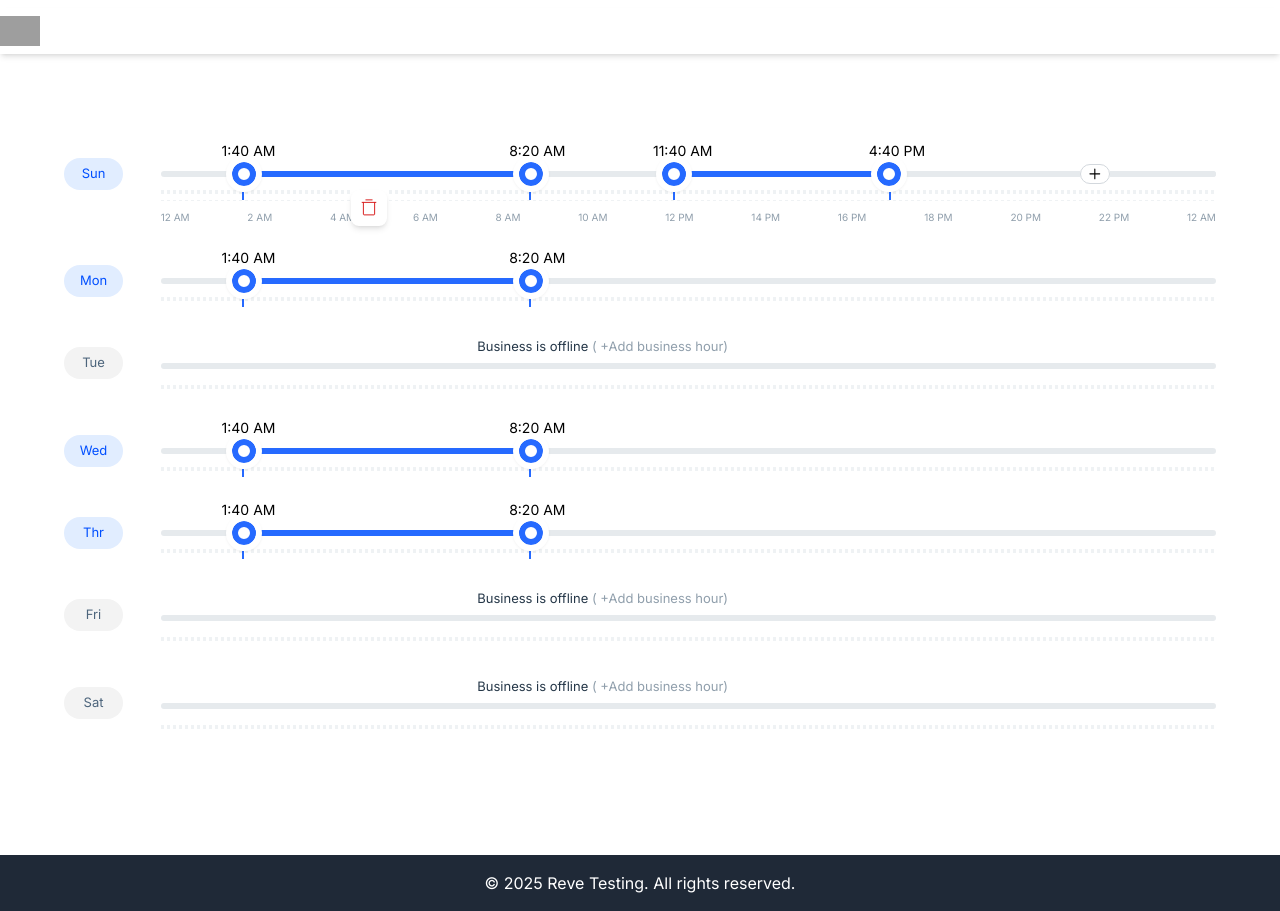
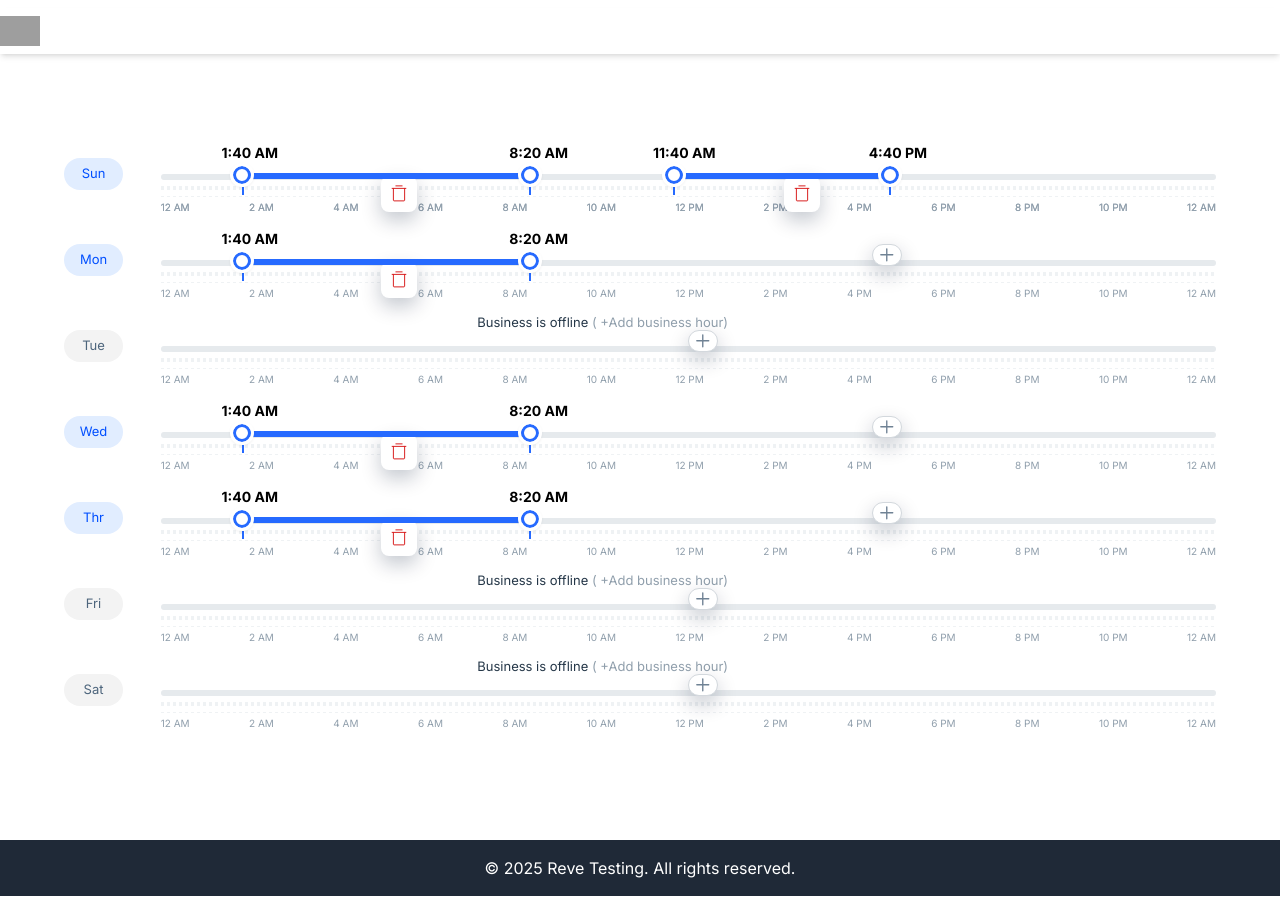
Before and after one commit to MdAmanullahSayeem/reve_test, a React (Vite) app: page / in a window 1280 px wide. Built offline with nearby package versions, Linux system fonts and the light colour scheme; grey boxes are pictures that could not be loaded.

Commit message:
fix: mis match interactions

```diff
--- a/src/components/common/AddSlot.tsx
+++ b/src/components/common/AddSlot.tsx
@@ -1,90 +1,81 @@
-import { useCallback, useState } from 'react';
-import {
-  Dialog,
-  DialogClose,
-  DialogContent,
-  DialogOverlay,
-  DialogTrigger,
-} from '../ui/dialog';
 import { GoPlus } from 'react-icons/go';
-import AddSlotForm from '../ui/forms/AddSlotForm';
-import { Input } from '../ui/input';
-import SingleSlot from './SingleSlot';
-import { RangeDataType } from '@/types';
 import { useSlotContext } from '@/hooks/useSlotContext';
-import { GoX } from 'react-icons/go';
 
-export default function AddSlot({ day }: { day: string }) {
-  const [open, setOpen] = useState(false);
-  const { addSlot, slotContext } = useSlotContext();
-  const { slots } = slotContext[day];
-  const [error, setError] = useState('');
+export default function AddSlot({
+  day,
+  opacity = [0, 0],
+  max = 1440,
+  className = '',
+}: {
+  day: string;
+  max?: number;
+  className?: string;
+  opacity?: number[];
+}) {
+  const { slotContext, addSlot } = useSlotContext();
+  const { slots = [] } = slotContext[day];
 
-  const handleFormData = useCallback(
-    (data: RangeDataType) => {
-      const { start, end, date } = data;
-      const nextSlot = slots.find((slot) => slot.start >= start); //last
-      const prevSlot = [...slots].reverse().find((slot) => slot.start <= start);
-      const isValid =
-        start > (prevSlot?.end || -1) && end < (nextSlot?.start || Infinity);
-      if (!isValid) {
-        setError('Slot is already filled');
-        return;
+  const {
+    start = 0,
+    end = max,
+    id,
+  } = slots[slots.length - 1] || { start: 0, end: max, id: `${day}_${0}` };
+  const min_gap = 120;
+  const nextId = day + '_' + (id.split('_')[1] + 1);
+
+  if (slots.length > 1) return null;
+  if (slots.length) {
+    return (
+      <>
+        {start > 110 && (
+          <div
+            onClick={() =>
+              addSlot({
+                start: (0 + start * 20 * 0.01) | 0,
+                end: (start - start * 20 * 0.01) | 0,
+                date: '',
+                id: nextId,
+              })
+            }
+            style={{ left: `${(((start / 2) | 0) * 100) / max - 2}%` }}
+            className={`add-icon opacity-${opacity[0]} ${className}`}
+          >
+            <GoPlus size={22} color="#6F8294" />
+          </div>
+        )}
+        {max - end > min_gap && (
+          <div
+            onClick={() =>
+              addSlot({
+                start: (end + (max - end) * 20 * 0.01) | 0,
+                end: (max - (max - end) * 20 * 0.01) | 0,
+                date: '',
+                id: nextId,
+              })
+            }
+            style={{ left: `${((end + (max - end) / 2) * 100) / max}%` }}
+            className={`add-icon opacity-${opacity[1]} ${className}`}
+          >
+            <GoPlus size={22} color="#6F8294" />
+          </div>
+        )}
+      </>
+    );
+  }
+  return (
+    <div
+      onClick={() =>
+        addSlot({
+          start: (0 + max * 20 * 0.01) | 0,
+          end: (max - max * 20 * 0.01) | 0,
+          date: '',
+          id: nextId,
+        })
       }
-      const nextId = day + '_' + (slots.length + 1);
-      addSlot({ date, start: Number(start), end: Number(end), id: nextId });
-      setOpen(false);
-      setError('');
-    },
-    [addSlot, day, slots]
-  );
-
-  return (
-    <div className="absolute right-[10%] -bottom-4 bg-white">
-      <Dialog open={open} onOpenChange={setOpen}>
-        <DialogOverlay className="dialog-overlay" />
-        <DialogClose className="hidden" />
-        <DialogTrigger onClick={() => setOpen(true)}>
-          <GoPlus
-            className="w-[30px] h-[20px] rounded-full border border-[#D3D8DD]"
-            size={24}
-          />
-        </DialogTrigger>
-        <DialogContent
-          aria-describedby="slot input"
-          className="unstyled-dialog"
-        >
-          <div className="dialog-content p-4">
-            <div className="bg-white rounded-[8px] px-2 py-8 sm:p-8">
-              <div className="p-[2px] absolute bg-white  top-0 right-0 rounded-full opacity-90 cursor-pointer hover:shadow-gray-400 shadow-gray-500 shadow-sm">
-                <GoX
-                  onClick={() => setOpen(false)}
-                  size={32}
-                  color="#647491"
-                  className="hover:bg-blue-100 rounded-full p-[2px]"
-                />
-              </div>
-
-              <AddSlotForm onSubmit={handleFormData} className="">
-                <>
-                  <Input
-                    className="mb-16 outline-none border-[#d3dbe5] border-2 hover:border-[#acb8cb] focus-visible:ring-0"
-                    type="date"
-                    name="date"
-                  />
-
-                  <SingleSlot className="mb-6" />
-                  {error && (
-                    <p className="mb-4 -mt-4 text-yellow-400 text-sm">
-                      {error}
-                    </p>
-                  )}
-                </>
-              </AddSlotForm>
-            </div>
-          </div>
-        </DialogContent>
-      </Dialog>
+      style={{ left: `${((max / 2) * 100) / max}%` }}
+      className={`add-icon opacity-${opacity[0]} ${className}`}
+    >
+      <GoPlus size={22} color="#6F8294" />
     </div>
   );
 }
--- a/src/components/common/DelSlot.tsx
+++ b/src/components/common/DelSlot.tsx
@@ -1,79 +1,36 @@
 import DelIcon from '@/assets/TrashSimple.svg';
 import { useSlotContext } from '@/hooks/useSlotContext';
-import {
-  Dialog,
-  DialogClose,
-  DialogContent,
-  DialogOverlay,
-  DialogTrigger,
-} from '../ui/dialog';
-import { GoX } from 'react-icons/go';
-import { useCallback, useState } from 'react';
+import { useCallback, useMemo } from 'react';
+import { RangeDataType } from '@/types';
 
-export default function DelSlot({ day }: { day: string }) {
-  const [open, setOpen] = useState(false);
+export default function DelSlot({
+  slot,
+  max = 1440,
+  className = '',
+}: {
+  slot: RangeDataType;
+  max?: number;
+  className?: string;
+}) {
+  const { start, end } = slot;
 
-  const { delSlot, slotContext } = useSlotContext();
-  const { slots } = slotContext[day] || {};
+  const left = useMemo(() => {
+    return ((start + (((end - start) / 2) | 0)) * 100) / max + '%';
+  }, [end, start, max]);
+
+  const { delSlot } = useSlotContext();
 
   const handleDel = useCallback(() => {
-    delSlot(slots[0]);
-    setOpen(false);
-  }, [delSlot, slots]);
+    delSlot(slot);
+  }, [delSlot, slot]);
 
   return (
-    <div className="absolute left-[18%] top-[16px] bg-white">
-      <Dialog open={open} onOpenChange={setOpen}>
-        <DialogOverlay className="dialog-overlay" />
-        <DialogClose className="hidden" />
-        <DialogTrigger onClick={() => setOpen(true)}>
-          <div className="cursor-pointer flex items-center justify-center w-9 h-9 rounded-lg bg-white shadow-md">
-            <img src={DelIcon} alt="DelIcon" />
-          </div>
-        </DialogTrigger>
-        <DialogContent
-          aria-describedby="slot input"
-          className="unstyled-dialog"
-        >
-          <div className="dialog-content p-4 max-w-lg">
-            <div className="bg-white rounded-[8px] p-8">
-              <div className="p-[2px] absolute bg-white  top-0 right-0 rounded-full opacity-90 cursor-pointer hover:shadow-gray-400 shadow-gray-500 shadow-sm">
-                <GoX
-                  onClick={() => setOpen(false)}
-                  size={32}
-                  color="#647491"
-                  className="hover:bg-blue-100 rounded-full p-[2px]"
-                />
-              </div>
-
-              <div className="flex flex-col space-y-2 text-center sm:text-left">
-                <h2 className="text-lg font-semibold">
-                  Are you absolutely sure?
-                </h2>
-                <p className="text-sm text-gray-500 dark:text-gray-400">
-                  This action cannot be undone.
-                </p>
-              </div>
-              <div className="flex flex-col-reverse sm:flex-row sm:justify-end sm:space-x-2">
-                <button
-                  onClick={() => setOpen(false)}
-                  type="button"
-                  className="inline-flex items-center justify-center gap-2 whitespace-nowrap rounded-md text-sm font-medium ring-offset-white transition-colors focus-visible:outline-none focus-visible:ring-2 focus-visible:ring-gray-950 focus-visible:ring-offset-2 disabled:pointer-events-none disabled:opacity-50 [&amp;_svg]:pointer-events-none [&amp;_svg]:size-4 [&amp;_svg]:shrink-0 dark:ring-offset-gray-950 dark:focus-visible:ring-gray-300 border border-gray-200 bg-white hover:bg-gray-100 hover:text-gray-900 dark:border-gray-800 dark:bg-gray-950 dark:hover:bg-gray-800 dark:hover:text-gray-50 h-10 px-4 py-2 mt-2 sm:mt-0"
-                >
-                  Cancel
-                </button>
-                <button
-                  onClick={handleDel}
-                  type="button"
-                  className="inline-flex items-center justify-center gap-2 whitespace-nowrap rounded-md text-sm font-medium ring-offset-white transition-colors focus-visible:outline-none focus-visible:ring-2 focus-visible:ring-gray-950 focus-visible:ring-offset-2 disabled:pointer-events-none disabled:opacity-50 [&amp;_svg]:pointer-events-none [&amp;_svg]:size-4 [&amp;_svg]:shrink-0 dark:ring-offset-gray-950 dark:focus-visible:ring-gray-300 bg-gray-900 text-gray-50 hover:bg-gray-900/90 dark:bg-gray-50 dark:text-gray-900 dark:hover:bg-gray-50/90 h-10 px-4 py-2"
-                >
-                  Continue
-                </button>
-              </div>
-            </div>
-          </div>
-        </DialogContent>
-      </Dialog>
+    <div
+      style={{ left: left }}
+      onClick={handleDel}
+      className={`del-icon ${className}`}
+    >
+      <img src={DelIcon} alt="DelIcon" />
     </div>
   );
 }
--- a/src/components/common/HourSlot.tsx
+++ b/src/components/common/HourSlot.tsx
@@ -1,3 +1,4 @@
+import { minToTimeString } from '@/utils/helper';
 import { useRef } from 'react';
 
 export default function HourSlot({
@@ -14,15 +15,13 @@ export default function HourSlot({
       ref={sliderTrack}
       className={`w-full flex items-center justify-between [&>_p]:text-[10px] [&>_p]:whitespace-nowrap ${className}`}
     >
-      {[...new Array(totalHour)].map((_, i) =>
-        i * hourGap === 0 || i * hourGap == 24 ? (
-          <p key={i}>12 AM</p>
-        ) : i * hourGap < 12 ? (
-          <p key={i}>{i * hourGap} AM</p>
-        ) : (
-          <p key={i}>{i * hourGap} PM</p>
-        )
-      )}
+      {[...new Array(totalHour)].map((_, i) => (
+        <p key={i}>
+          {minToTimeString(i * hourGap * 60).hr +
+            ' ' +
+            minToTimeString(i * hourGap * 60).amp}
+        </p>
+      ))}
     </div>
   );
 }
--- a/src/components/common/InputRange.css
+++ b/src/components/common/InputRange.css
@@ -20,9 +20,6 @@
   bottom: 0;
   border-radius: 3px;
 }
-.input-range.edit .slider-track {
-  border-radius: 3px;
-}
 
 .input-range .label {
   width: 2px;
@@ -31,13 +28,15 @@
   content: '';
   position: absolute;
   transform: translateX(-50%);
-  top: 18px;
+  top: 11px;
+  z-index: 1;
 }
 .input-range .label > div {
   font-size: 14px;
+  font-weight: bold;
   white-space: nowrap;
   position: absolute;
-  bottom: 52px;
+  bottom: 32px;
   left: -20px;
 }
 
@@ -58,13 +57,13 @@
 
 .input-range input[type='range']::-webkit-slider-thumb {
   position: relative;
-  z-index: 2;
-  margin-top: -9px;
-  width: 24px;
-  height: 24px;
-  border: 6px solid #266aff;
+  z-index: 20;
+  margin-top: -7px;
+  width: 18px;
+  height: 18px;
+  border: 3px solid #266aff;
   background-color: #ffffff;
-  outline: 6px solid #ffffff;
+  outline: 3px solid #ffffff;
   border-radius: 100%;
   pointer-events: auto;
   appearance: none;
@@ -73,12 +72,12 @@
 }
 
 .input-range input[type='range']::-moz-range-thumb {
-  margin-top: -9px;
-  width: 24px;
-  height: 24px;
-  border: 6px solid #266aff;
+  margin-top: -7px;
+  width: 18px;
+  height: 18px;
+  border: 3px solid #266aff;
   background-color: #ffffff;
-  outline: 6px solid #ffffff;
+  outline: 3px solid #ffffff;
   border-radius: 100%;
   pointer-events: auto;
   appearance: none;
@@ -86,21 +85,47 @@
 }
 
 .input-range input[type='range']::-ms-thumb {
-  margin-top: -9px;
-  width: 24px;
-  height: 24px;
-  border: 6px solid #266aff;
+  margin-top: -7px;
+  width: 18px;
+  height: 18px;
+  border: 3px solid #266aff;
   background-color: #ffffff;
-  outline: 6px solid #ffffff;
+  outline: 3px solid #ffffff;
   border-radius: 100%;
   pointer-events: auto;
   appearance: none;
   @apply cursor-grab transition-shadow drop-shadow-sm hover:drop-shadow-md ease-in-out;
 }
 
-.input-range div {
-  position: absolute;
-  width: 2px;
-  height: 8px;
-  display: block;
+.isEmpty .text-label {
+  @apply absolute left-[30%] bottom-4 whitespace-nowrap text-[#253748] text-[13px];
 }
+
+.add-icon {
+  box-shadow: rgba(0, 20, 51, 0.24) 0px 8px 20px;
+  @apply z-10  absolute w-[30px] bottom-0 h-[22px]  cursor-pointer flex items-center justify-center rounded-full border border-[#D3D8DD] bg-white;
+}
+
+.add-icon.opacity-100 {
+  bottom: -9px;
+  transition: all 0.4s cubic-bezier(0.785, 0.135, 0.15, 0.86);
+}
+
+.del-icon {
+  box-shadow: rgba(0, 20, 51, 0.24) 0px 8px 20px;
+  @apply z-10 absolute top-0 cursor-pointer flex items-center justify-center w-9 h-9 rounded-lg bg-white;
+}
+.del-icon.opacity-100 {
+  top: 12px;
+  transition: all 0.4s cubic-bezier(0.785, 0.135, 0.15, 0.86);
+}
+
+.isEmpty .text-label {
+  opacity: 1;
+  transition: all 0.4s cubic-bezier(0.785, 0.135, 0.15, 0.86);
+  @apply absolute left-[30%] bottom-4 whitespace-nowrap text-[#253748] text-[13px];
+}
+
+.add-icon.opacity-100 + .isEmpty .text-label {
+  opacity: 0;
+}
--- a/src/components/common/InputRange.tsx
+++ b/src/components/common/InputRange.tsx
@@ -3,11 +3,13 @@ import './InputRange.css';
 import { RangeDataType } from '@/types';
 import { minToTimeString } from '@/utils/helper';
 import { useSlotContext } from '@/hooks/useSlotContext';
+import DelSlot from './DelSlot';
+import MinSlot from './MinSlot';
+import HourSlot from './HourSlot';
 
 type PropTypes = {
   fill?: string;
   track?: string;
-  editMode?: boolean;
   minGap?: number;
   slot?: RangeDataType;
   min?: number;
@@ -19,14 +21,14 @@ type PropTypes = {
   prevEnd?: number;
   day?: string;
   formElement?: boolean;
+  opacity?: number;
+  restOpacity?: () => void;
 };
 
 export default function InputRange({
   fill = '#266AFF',
   track = '#E6EAED',
-  editMode = true,
-  formElement = false,
-  minGap = 20,
+  minGap = 10,
   min = 0,
   max = 1440,
   step = 10,
@@ -34,8 +36,12 @@ export default function InputRange({
   isEmpty = false,
   nextStart = 1440,
   prevEnd = 0,
+  opacity = 0,
+  restOpacity = () => {},
 }: PropTypes) {
   const [currentRange, updateCurrentRange] = useState(slot);
+  const [isHrOp, setIsHrOp] = useState(0);
+
   const { updateSlot } = useSlotContext();
   const { start, end } = currentRange;
 
@@ -48,10 +54,23 @@ export default function InputRange({
   const startProps = minToTimeString(start);
   const endProps = minToTimeString(end);
 
+  const handleThumbUp = useCallback(() => {
+    setIsHrOp(0);
+    updateSlot(currentRange);
+  }, [currentRange, updateSlot]);
+
+  const handleThumbDown = useCallback(() => {
+    setIsHrOp(100);
+    restOpacity();
+  }, [restOpacity]);
+
+  const handleMouseEnter = useCallback(() => {
+    setIsHrOp(0);
+  }, []);
+
   const fillColor = useCallback(() => {
     if (isEmpty && emptyRef.current) {
       emptyRef.current.style.background = track;
-      emptyRef.current.style.height = '6px';
       return;
     }
     if (
@@ -68,11 +87,11 @@ export default function InputRange({
     const reduce2 = 10 - 20 * percent2 * 0.01;
     startRef.current.style.left = `calc(${percent1}% + ${reduce1}px)`;
     endRef.current.style.left = `calc(${percent2}% + ${reduce2}px)`;
-    sliderTrack.current.style.background = `linear-gradient(to right, ${track} ${percent1}% ,${fill} ${percent1}%, ${fill} ${percent2}% , ${track} ${percent2}%, ${track} 100%)`;
-    if (prevEnd) {
-      sliderTrack.current.style.clipPath = `inset(0 0 0 ${percent1}%)`;
-    }
-  }, [fill, track, start, end, prevEnd, max, isEmpty]);
+    sliderTrack.current.style.clipPath = `inset(0 ${
+      100 - percent2
+    }% 0 ${percent1}%)`;
+    sliderTrack.current.style.background = `${fill}`;
+  }, [fill, track, start, end, max, isEmpty]);
 
   useEffect(() => {
     fillColor();
@@ -80,30 +99,36 @@ export default function InputRange({
 
   if (isEmpty)
     return (
-      <div
-        ref={emptyRef}
-        className={`input-range isEmpty rounded-[3px] relative bg-[${track}] ${
-          editMode && 'edit'
-        }`}
-      >
-        <div className="absolute left-[30%] bottom-[24px] whitespace-nowrap text-[#253748] text-[13px]">
+      <div ref={emptyRef} className={`input-range isEmpty relative top-[2px]`}>
+        <div className="text-label">
           Business is offline
           <span className="text-[#909FAC]"> ( +Add business hour)</span>
         </div>
+        <MinSlot strokeWidth={8} className="absolute pt-[22px] -mt-3" />
+        <MinSlot strokeWidth={2} className="absolute pt-[22px] -mt-[2px]" />
+        <HourSlot className={`absolute top-6 opacity-${isHrOp}`} />
       </div>
     );
 
   return (
-    <div className={`input-range relative ${editMode && 'edit'}`}>
-      <div ref={sliderTrack} className="slider-track"></div>
+    <div className={`input-range relative top-[2px]`}>
+      <MinSlot strokeWidth={8} className="absolute pt-[22px] -mt-3" />
+      <MinSlot strokeWidth={2} className="absolute pt-[22px] -mt-[2px]" />
+      <DelSlot max={max} slot={slot} className={`opacity-${opacity}`} />
+      <HourSlot className={`absolute top-6 opacity-${isHrOp}`} />
+      <div
+        onMouseEnter={handleMouseEnter}
+        ref={sliderTrack}
+        className="slider-track relative cursor-pointer z-10"
+      ></div>
       <div className="label" ref={startRef}>
         <div>
-          {startProps.hr}:{startProps.min} {startProps.amp}
+          {startProps.hr}:{startProps.min || '00'} {startProps.amp}
         </div>
       </div>
       <div className="label" ref={endRef}>
         <div>
-          {endProps.hr}:{endProps.min} {endProps.amp}
+          {endProps.hr}:{endProps.min || '00'} {endProps.amp}
         </div>
       </div>
       <input
@@ -114,10 +139,10 @@ export default function InputRange({
         max={max}
         value={start}
         name="start"
-        onMouseUp={() => !formElement && updateSlot(currentRange)}
+        onMouseUp={handleThumbUp}
+        onMouseDown={handleThumbDown}
         onChange={(e) =>
           updateCurrentRange((prev) =>
-            editMode &&
             Number(e.target.value) < end - minGap &&
             Number(e.target.value) > prevEnd
               ? { ...prev, start: Number(e.target.value) }
@@ -133,10 +158,10 @@ export default function InputRange({
         step={step}
         name="end"
         value={end}
-        onMouseUp={() => !formElement && updateSlot(currentRange)}
+        onMouseUp={handleThumbUp}
+        onMouseDown={handleThumbDown}
         onChange={(e) =>
           updateCurrentRange((prev) =>
-            editMode &&
             Number(e.target.value) > start + minGap &&
             Number(e.target.value) < nextStart
               ? { ...prev, end: Number(e.target.value) }
--- a/src/components/common/MultiSlots.tsx
+++ b/src/components/common/MultiSlots.tsx
@@ -1,39 +1,104 @@
 import { DefaultProps } from '@/types';
 import InputRange from './InputRange';
-import MinSlot from './MinSlot';
-import HourSlot from './HourSlot';
+import { useSlotContext } from '@/hooks/useSlotContext';
+import { useCallback, useState } from 'react';
 import AddSlot from './AddSlot';
-import { useSlotContext } from '@/hooks/useSlotContext';
-import DelSlot from './DelSlot';
 
 interface PropTypes extends DefaultProps {
   day: string;
 }
 
 export default function MultiSlots({ day }: PropTypes) {
+  const [isDelOp, setIsDelOp] = useState([0, 0]);
+  const [isAddOp, setIsAddOp] = useState([0, 0]);
   const { slotContext } = useSlotContext();
-  const { options = {}, slots = [] } = slotContext[day];
-  const { isAddButton, isDelButton, isDashSlot, isMinSlot, isHourSlot } =
-    options;
+  const { slots = [] } = slotContext[day];
+  const max = 1440;
+  const handleMouseLeaveFromRow = useCallback(() => {
+    setIsAddOp([0, 0]);
+    setIsDelOp([0, 0]);
+  }, []);
+
+  const handleMouseOver = useCallback(
+    (e: React.MouseEvent<HTMLDivElement, MouseEvent>) => {
+      const { left, width } = e.currentTarget.getBoundingClientRect();
+      const x = e.clientX - left;
+      const leftTime = (max / width) * x;
+      const { start, end } = slots[0] || {};
+
+      if (!start) {
+        setIsAddOp([100, 0]);
+        setIsDelOp([0, 0]);
+        return;
+      }
+
+      if (leftTime < start) {
+        setIsAddOp([100, 0]);
+        setIsDelOp([0, 0]);
+        return;
+      }
+
+      if (leftTime < end) {
+        setIsDelOp([100, 0]);
+        setIsAddOp([0, 0]);
+        return;
+      }
+      const { start: next_start, end: next_end } = slots[1] || {};
+      if (!next_start) {
+        setIsAddOp([0, 100]);
+        setIsDelOp([0, 0]);
+        return;
+      }
+
+      if (leftTime < next_start) {
+        setIsAddOp([0, 0]);
+        setIsDelOp([0, 0]);
+        return;
+      }
+
+      if (leftTime < next_end) {
+        setIsDelOp([0, 100]);
+        setIsAddOp([0, 0]);
+        return;
+      }
+      if (leftTime > next_end) {
+        setIsDelOp([0, 0]);
+        setIsAddOp([0, 100]);
+        return;
+      }
+    },
+    [setIsAddOp, slots]
+  );
+
+  const restOpacity = useCallback(() => {
+    setIsAddOp([0, 0]);
+    setIsDelOp([0, 0]);
+  }, []);
 
   return (
     <>
-      <div className="relative">
+      <div
+        onMouseLeave={handleMouseLeaveFromRow}
+        onMouseOver={(e) => handleMouseOver(e)}
+        className="relative left-0 top-0 -mt-[30px] pt-[30px] h-[60px] w-full bg-transparent"
+      >
+        <div className="day-slots relative bg-[#E6EAED] h-[6px] rounded-[3px]">
           {slots?.map((slot, i) => (
             <InputRange
               key={slot.id + i}
               slot={slot}
               nextStart={slots[i + 1]?.start}
               prevEnd={slots[i - 1]?.end}
+              day={day}
+              opacity={isDelOp[i]}
+              restOpacity={restOpacity}
             />
           ))}
-        {!slots.length && <InputRange editMode={false} isEmpty={true} />}
-        {isAddButton && <AddSlot day={day} />}
-        {isDelButton && !!slots.length && <DelSlot day={day} />}
+
+          <AddSlot day={day} opacity={isAddOp} />
+          {!slots.length && <InputRange day={day} isEmpty={true} />}
         </div>
-      {isMinSlot && <MinSlot strokeWidth={8} className="pt-[22px] -mt-1.5" />}
-      {isDashSlot && <MinSlot strokeWidth={2} />}
-      {isHourSlot && <HourSlot />}
+      </div>
     </>
   );
 }
--- a/src/pages/Schedular.tsx
+++ b/src/pages/Schedular.tsx
@@ -23,7 +23,7 @@ export default function Schedular() {
                 {day}
               </div>
             </div>
-            <div className="col-span-11">
+            <div className="col-span-11 ">
               <MultiSlots day={day} />
             </div>
           </div>
```
Lines whose indentation alone changed are shown as unchanged.
